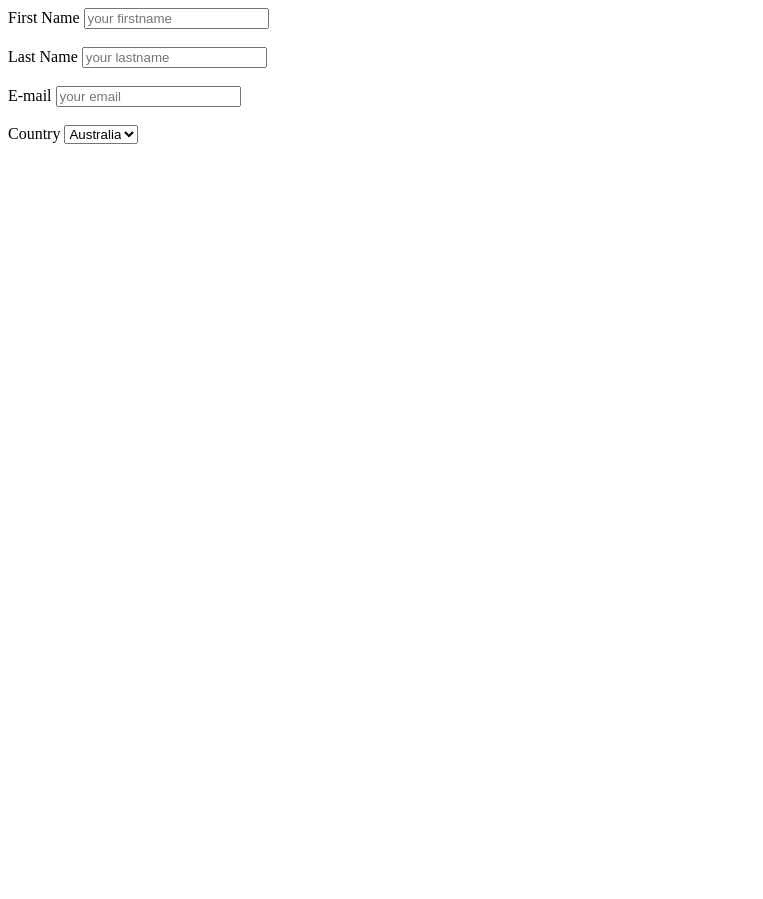
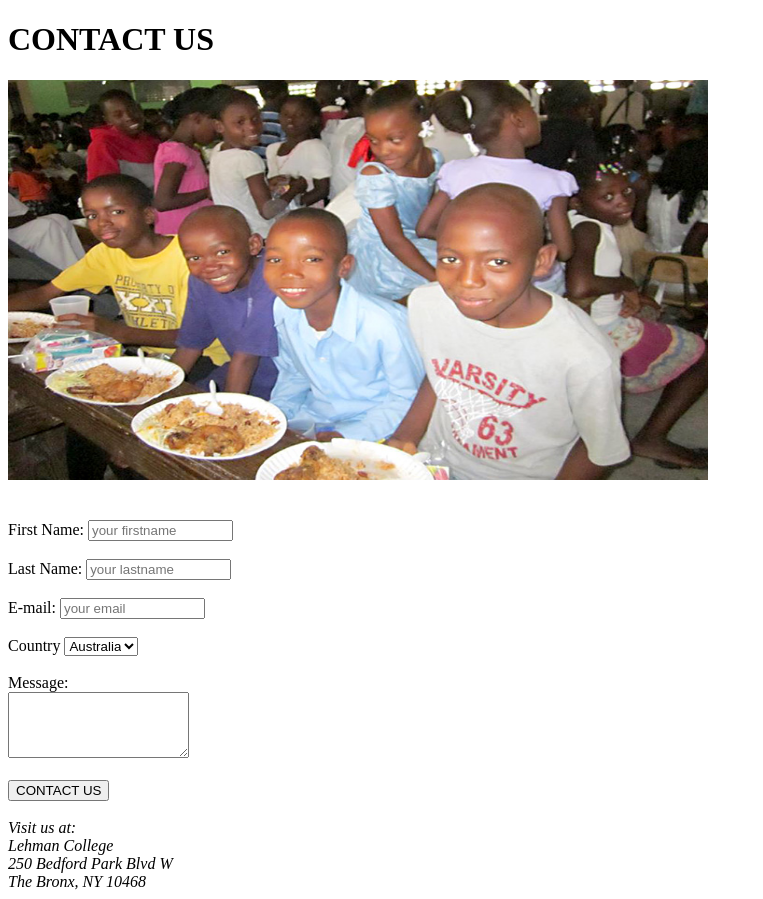
Before and after one commit to Marthe01/TTP-day1-Project, a plain HTML site: page Contact.html in a window 1280 px wide. Shown: the whole page, without its empty margins (0-763 px from the left). Before the commit the page ends 800 px from the top, so only its background shows below. Drawn offline with Linux system fonts and the light colour scheme.

Commit message:
added more

```diff
--- a/Contact.html
+++ b/Contact.html
@@ -4,23 +4,49 @@
 	<title>Contact</title>
 </head>
 <body>
-	<form action=" " method=" ">
-	<label for="firstname">First Name</label>
-	<input type="text" name="firstname" placeholder="your firstname"><br><br>
 
-	<label for="lastname">Last Name</label>
-		<input type="text" name="lastname" placeholder="your lastname"><br><br>
-	<label for="E-mail">E-mail</label>
-		<input type="text" name="email" placeholder="your email"><br><br>
+	<h1>CONTACT US</h1>
+
+	<img src="Images/HappyKids.jpg" width="700" height="400" alt="HappyKids">
+	<form action=" " method=" "><br><br>
+
+	<label for="firstname">First Name:</label>
+		<input type="text" name="firstname" placeholder="your firstname" size="15" maxlength="30"><br><br>
+
+	<label for="lastname">Last Name:</label>
+		<input type="text" name="lastname" placeholder="your lastname" size="15" maxlength="30"><br><br>
+
+	<label for="E-mail">E-mail:</label>
+		<input type="text" name="email" placeholder="your email" size="15" maxlength="30"><br><br>
+
 
 		<label for="country">Country</label>
     <select id="country" name="country">
       <option value="australia">Australia</option>
       <option value="canada">Canada</option>
-      <option value="usa">USA</option>
-    </select>
+      <option value="usa">USA</option><br><br>
+    </select><br><br>
+
+    <label for="Message">Message:<br>
+
+    	<textarea name="message" cols="20" rows="4"></textarea></label><br><br>
+
+    <input type="submit" value="CONTACT US" size="15" maxlength="30"><br><br>
 
 
 </form>
+
+	<address>
+		Visit us at:<br>
+		Lehman College<br>
+		250 Bedford Park Blvd W<br>
+		The Bronx, NY 10468
+	</address>
+
+	<footer>
+
+	</footer>
+
+
 </body>
 </html>
```
Also changed, not shown: Donation.html (+52 -2 lines), Images/DonationPic.jpg (renamed from DonationPic.jpg), Images/DonationS.jpg (renamed from DonationS.jpg), Images/FBlogo.png (added), Images/HappyKids.jpg (renamed from HappyKids.jpg), Images/image1.png (renamed from image1.png), Images/instagramLogo.png (added), Images/twitterLogo.png (added), 2 other files.
